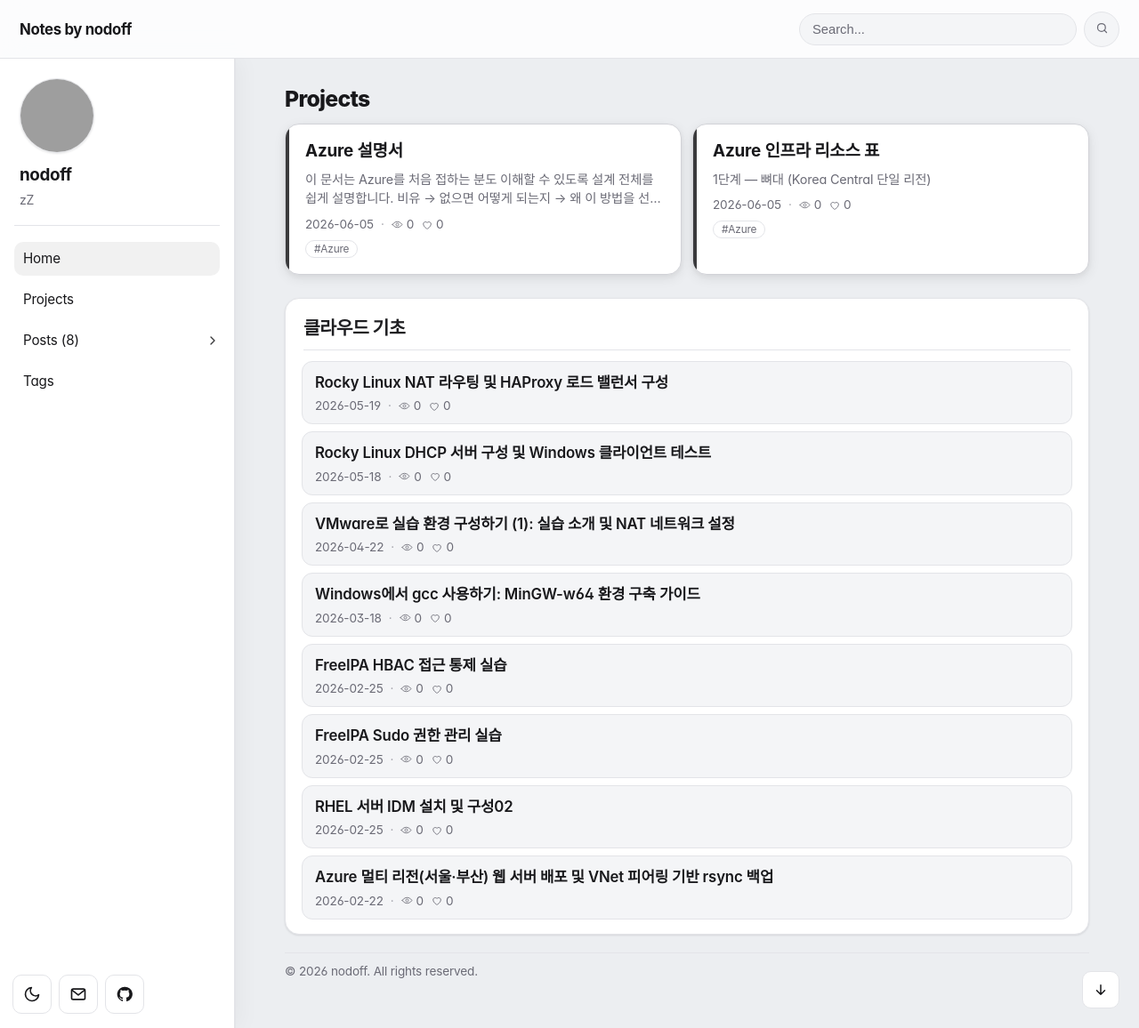
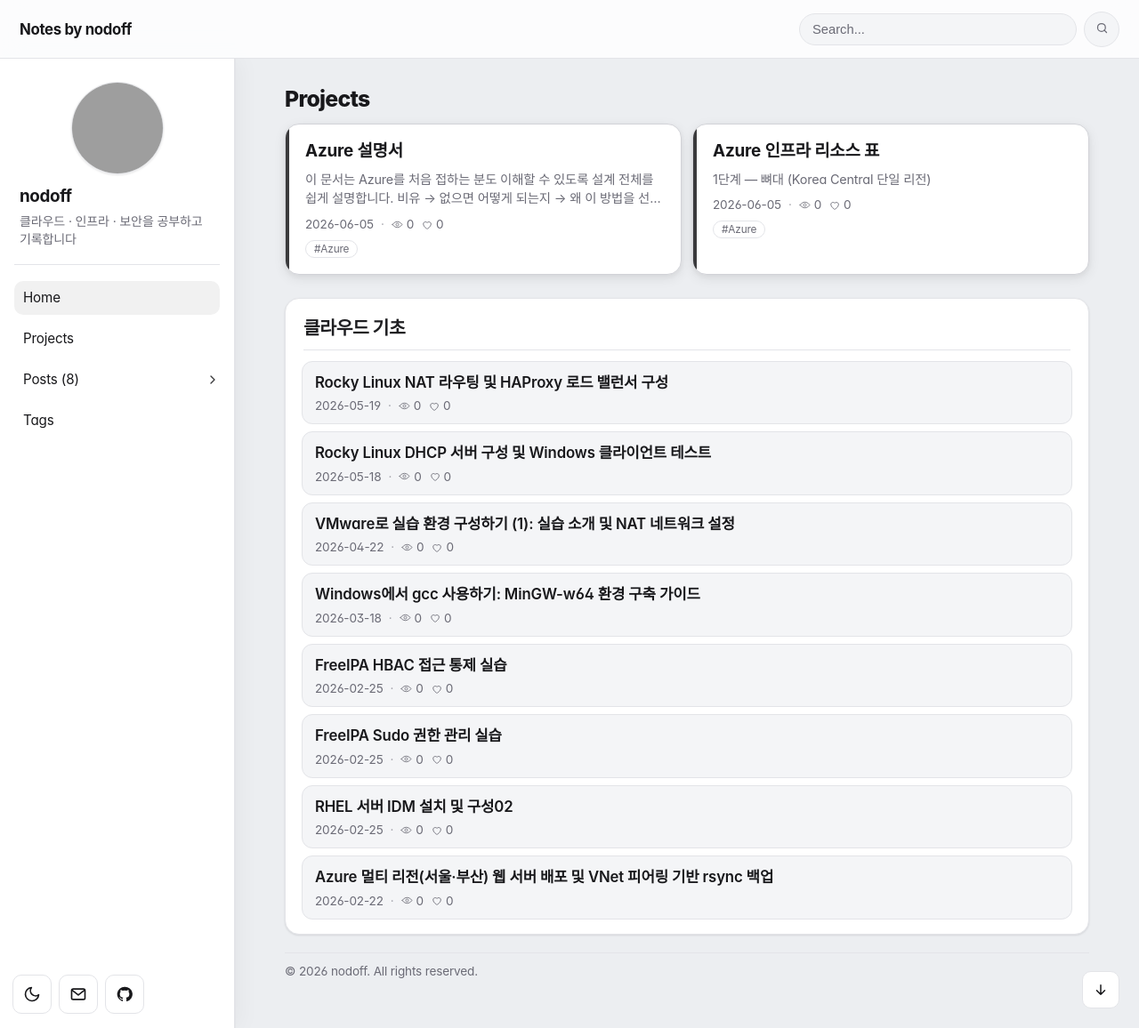
Before and after one commit to nodoff365/nodoff365.github.io, a Jekyll site: the page built from index.html, in a window 1280 px wide and 1156 px high. Shown: the whole window at 89% size. Built offline with Jekyll 4.4.1, drawn with Linux system fonts in a browser that asks for light colours; some web fonts are replaced; the list of posts is cut into pages by our own code; comment, search, counter and statistics services are not loaded; grey boxes are pictures that could not be loaded.

Commit message:
프로필: 아바타 104px 확대·중앙 정렬, 이름/문구는 좌측 정렬 + 사이드바 소개 문구 추가
- 아바타 84->104px, 가로 중앙
- 이름/소개 문구는 왼쪽 정렬
- site.description: 'zZ' -> '클라우드 · 인프라 · 보안을 공부하고 기록합니다'

https://claude.ai/code/session_01C5NfB9hNHsTcq2K8pyeX4H

```diff
--- a/_config.yml
+++ b/_config.yml
@@ -1,5 +1,5 @@
 title: Notes by nodoff
-description: "zZ"
+description: "클라우드 · 인프라 · 보안을 공부하고 기록합니다"
 baseurl: ""
 url: "https://nodoff365.github.io"
 markdown: kramdown
--- a/assets/css/main.css
+++ b/assets/css/main.css
@@ -328,17 +328,19 @@ a {
 
 .sidebar-profile {
   margin-bottom: 18px;
-  padding: 0 6px 18px;
+  padding: 4px 6px 18px;
   border-bottom: 1px solid var(--line);
+  text-align: left;
 }
 
 .sidebar-avatar {
-  width: 84px;
-  height: 84px;
+  width: 104px;
+  height: 104px;
   border-radius: 50%;
   border: 1px solid var(--line);
   box-shadow: var(--shadow-sm);
   display: block;
+  margin: 0 auto;
 }
 
 .sidebar-title {
```
